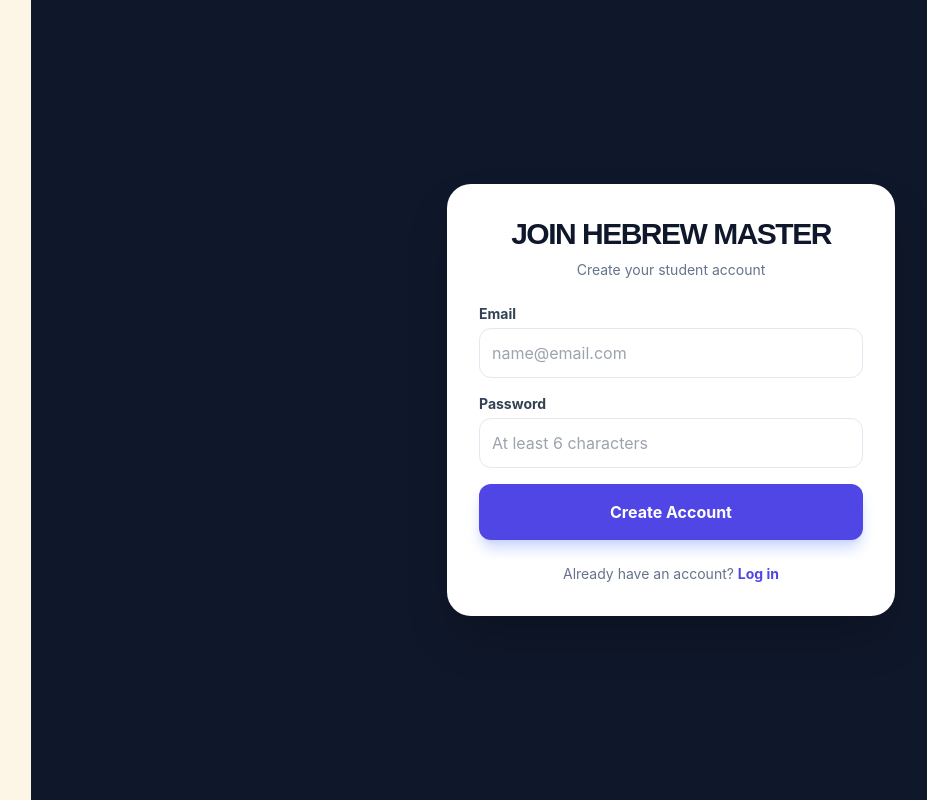
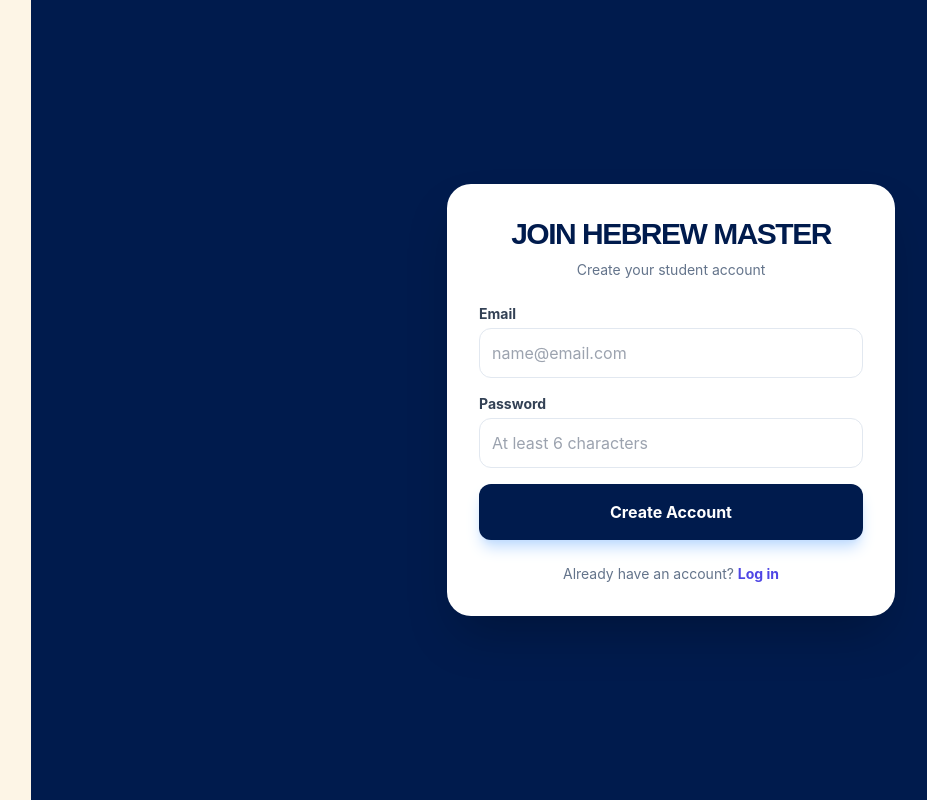
Before and after one commit to samadeus1441/HebrewMaster, a Next.js app: page /signup in a window 1280 px wide. Shown: the whole page, without its empty margins (0-927 px from the left). Built offline with nearby package versions, Linux system fonts and the light colour scheme; no server answers; a web font is replaced by a local one; what tailwindcss-logical would draw is missing.

Commit message:
fix: successfully forced dynamic on layout after conflict

```diff
--- a/app/signup/page.tsx
+++ b/app/signup/page.tsx
@@ -24,7 +24,8 @@ export default function SignupPage() {
     setError(null);
 
     try {
-      const { error: signupError } = await supabase.auth.signUp({
+      // 1. רישום ב-Supabase
+      const { data, error: signupError } = await supabase.auth.signUp({
         email,
         password,
         options: {
@@ -35,10 +36,27 @@ export default function SignupPage() {
       if (signupError) {
         setError(signupError.message);
         setLoading(false);
-      } else {
-        setSuccess(true);
-        setLoading(false);
+        return;
       }
+
+      // 2. שליחת מייל אימות אמיתי דרך Resend
+      // אנחנו קוראים ל-API שיצרנו קודם
+      const res = await fetch('/api/send-welcome', {
+        method: 'POST',
+        headers: { 'Content-Type': 'application/json' },
+        body: JSON.stringify({
+          email,
+          firstName: email.split('@')[0]
+        }),
+      });
+
+      if (!res.ok) {
+        console.error('Resend failed, but user was created in Supabase');
+      }
+
+      // 3. הצגת הודעת ההצלחה
+      setSuccess(true);
+      setLoading(false);
     } catch (err) {
       setError('An error occurred during signup');
       setLoading(false);
@@ -47,11 +65,11 @@ export default function SignupPage() {
 
   if (success) {
     return (
-      <div className="flex h-screen items-center justify-center bg-slate-900" dir="ltr">
+      <div className="flex h-screen items-center justify-center bg-[#001B4D]" dir="ltr">
         <div className="w-full max-w-md p-8 bg-white rounded-3xl shadow-2xl text-center">
           <div className="text-5xl mb-4">📧</div>
-          <h1 className="text-2xl font-black text-slate-900 mb-2">Check your email</h1>
-          <p className="text-slate-500 mb-6">We've sent a confirmation link to {email}.</p>
+          <h1 className="text-2xl font-black text-[#001B4D] mb-2">Check your email</h1>
+          <p className="text-slate-500 mb-6">We've sent a confirmation link to {email}.<br/>Please check your spam folder too.</p>
           <Link href="/login" className="text-indigo-600 font-bold hover:underline">
             Back to Login
           </Link>
@@ -61,10 +79,10 @@ export default function SignupPage() {
   }
 
   return (
-    <div className="flex h-screen items-center justify-center bg-slate-900" dir="ltr">
+    <div className="flex h-screen items-center justify-center bg-[#001B4D]" dir="ltr">
       <div className="w-full max-w-md p-8 bg-white rounded-3xl shadow-2xl">
-        <h1 className="text-3xl font-black text-slate-900 mb-2 text-center tracking-tighter">
-          JOIN HEBREW MASTER
+        <h1 className="text-3xl font-black text-[#001B4D] mb-2 text-center tracking-tighter uppercase">
+          Join Hebrew Master
         </h1>
         <p className="text-center text-slate-500 mb-6 text-sm">Create your student account</p>
 
@@ -73,7 +91,7 @@ export default function SignupPage() {
             <label className="block text-sm font-bold text-slate-700 mb-1">Email</label>
             <input
               type="email"
-              className="w-full p-3 border border-slate-200 rounded-xl outline-none text-slate-900 focus:ring-2 focus:ring-indigo-500"
+              className="w-full p-3 border border-slate-200 rounded-xl outline-none text-slate-900 focus:ring-2 focus:ring-[#9BAB16]"
               value={email}
               onChange={(e) => setEmail(e.target.value)}
               required
@@ -84,7 +102,7 @@ export default function SignupPage() {
             <label className="block text-sm font-bold text-slate-700 mb-1">Password</label>
             <input
               type="password"
-              className="w-full p-3 border border-slate-200 rounded-xl outline-none text-slate-900 focus:ring-2 focus:ring-indigo-500"
+              className="w-full p-3 border border-slate-200 rounded-xl outline-none text-slate-900 focus:ring-2 focus:ring-[#9BAB16]"
               value={password}
               onChange={(e) => setPassword(e.target.value)}
               required
@@ -100,7 +118,7 @@ export default function SignupPage() {
 
           <button
             disabled={loading}
-            className="w-full bg-indigo-600 text-white p-4 rounded-xl font-bold hover:bg-indigo-700 disabled:opacity-50 transition-all shadow-lg shadow-indigo-200"
+            className="w-full bg-[#001B4D] text-white p-4 rounded-xl font-bold hover:bg-[#002b7a] disabled:opacity-50 transition-all shadow-lg shadow-blue-200"
           >
             {loading ? 'Creating account...' : 'Create Account'}
           </button>
```
